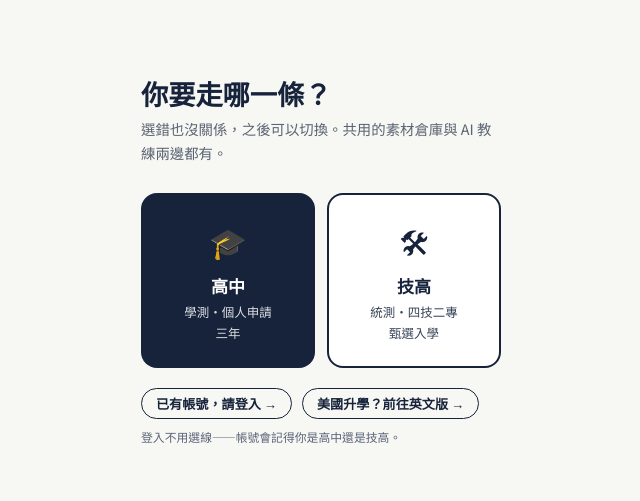
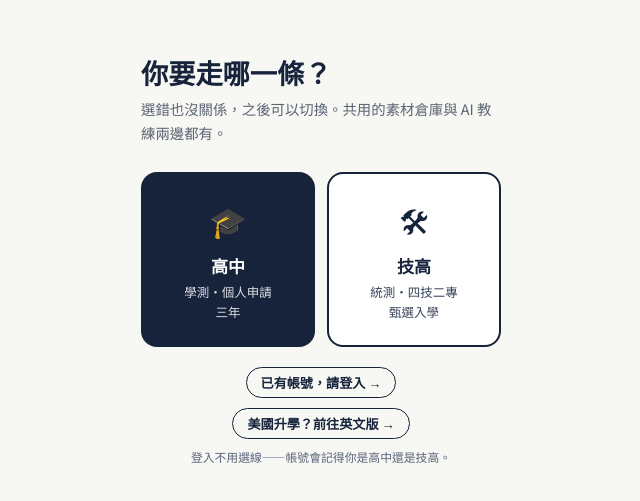
Before and after one commit to williamluteach-star/tips-portfolio, a React (Vite) app in the folder frontend/: page / in a window 1280 px wide. Shown: the part 139-640 px from the top of the page, without its empty margins (319-959 px from the left). Built offline with nearby package versions, Linux system fonts and the light colour scheme.

Commit message:
Add files via upload

```diff
--- a/frontend/src/App.jsx
+++ b/frontend/src/App.jsx
@@ -1609,11 +1609,11 @@ function Login({ onDone }) {
               <div style={{ fontSize: 12.5, opacity: .85, marginTop: 2 }}>統測・四技二專<br />甄選入學</div>
             </div>
           </div>
-          <div style={{ display: 'flex', flexWrap: 'wrap', gap: 10, marginTop: 20 }}>
+          <div style={{ display: 'flex', flexDirection: 'column', alignItems: 'center', gap: 10, marginTop: 20 }}>
             <button className="btn-sm" onClick={() => { setEntry('any'); setMode('login'); }}>已有帳號，請登入 →</button>
             <button className="btn-sm" onClick={() => { window.location.search = '?m=us'; }}>美國升學？前往英文版 →</button>
           </div>
-          <p style={{ fontSize: '.74rem', color: '#5a6378', marginTop: 8 }}>登入不用選線——帳號會記得你是高中還是技高。</p>
+          <p style={{ fontSize: '.74rem', color: '#5a6378', marginTop: 8, textAlign: 'center' }}>登入不用選線——帳號會記得你是高中還是技高。</p>
         </div>
       </div>
     );
```
